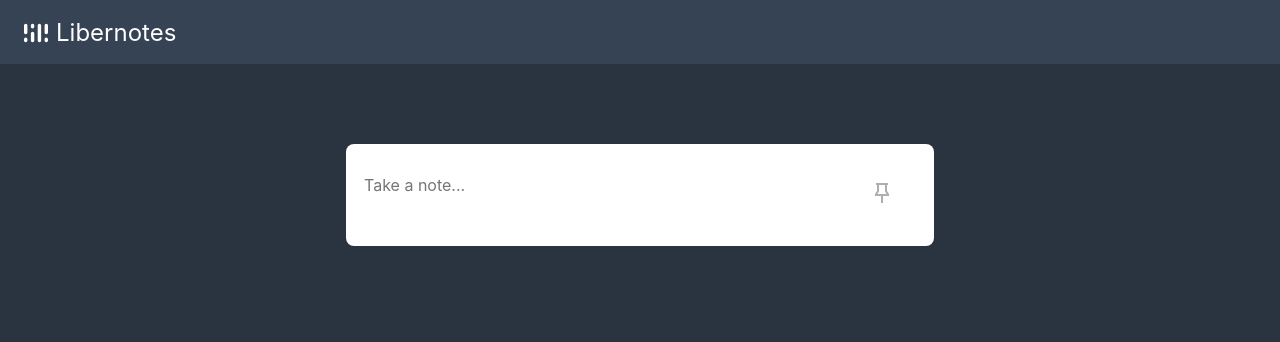
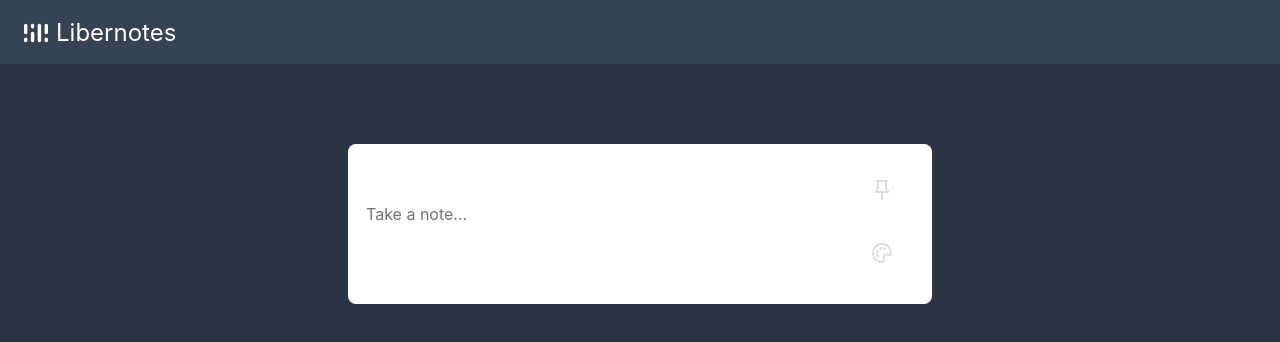
Before and after one commit to ylahti6/libernotes, a React (Create React App) app: page / in a window 1280 px wide. Both pictures are taken after a click on the link "Libernotes". Shown: the top 342 px of the page. Built offline with nearby package versions, Linux system fonts and the light colour scheme.

Commit message:
adding a landing page.

```diff
--- a/src/Login.jsx
+++ b/src/Login.jsx
@@ -44,7 +44,10 @@ export const Login = (props) => {
       <button className="link-btn" onClick={() => props.handlePageChange("mainapp")}>
         Continue as a guest
       </button>
+
     </div>
+
+
 
   );
 };
--- a/src/MainApp.js
+++ b/src/MainApp.js
@@ -1,5 +1,6 @@
 import React, { useState } from "react";
 import { RiPushpin2Line } from "react-icons/ri";
+import { BiPalette } from "react-icons/bi";
 import { AiFillCloseCircle } from "react-icons/ai";
 
 // Import any necessary CSS files
@@ -45,9 +46,16 @@ function MainApp() {
           onChange={handleInputChange}
           onInput={(e) => autoResize(e.target)} // Call autoResize on input
         ></textarea>
-        <button className="outputPin" onClick={moveText}>
-          <RiPushpin2Line />
-        </button>
+
+        <div className="App-header-content-buttons">
+          <button className="outputPin" onClick={moveText}>
+            <RiPushpin2Line />
+          </button>
+
+          <button className="colorPalette" >
+            <BiPalette />
+          </button>
+        </div>
       </div>
 
       <div id="outputDiv">
--- a/src/styles/Global/App.css
+++ b/src/styles/Global/App.css
@@ -105,19 +105,28 @@ a:hover {
   color: var(--dark-app-blue);
   outline: none;
 }
-.App-header-content .outputPin {
+.App-header-content .App-header-content-buttons {
+  display: flex;
+  flex-direction: column;
+  opacity: 0.4;
+}
+.App-header-content .App-header-content-buttons .outputPin, .App-header-content .App-header-content-buttons .colorPalette {
   background: none;
   margin: 1rem;
   font-size: 1.5rem;
   color: var(--grey);
   border: none;
-  padding: 0.25rem 0.5rem;
   cursor: pointer;
 }
-.App-header-content .outputPin:hover {
+.App-header-content .App-header-content-buttons .outputPin:hover, .App-header-content .App-header-content-buttons .colorPalette:hover {
   border-radius: 100%;
+  color: var(--dark-app-blue);
+}
+
+.App-header-content:hover .App-header-content-buttons {
   background-color: var(--light-grey);
-  color: var(--dark-app-blue);
+  border-radius: 5rem;
+  opacity: 1;
 }
 
 #outputDiv {
--- a/src/styles/Global/App.scss
+++ b/src/styles/Global/App.scss
@@ -117,22 +117,37 @@ a:hover {
     outline: none;
   }
 
-  .outputPin {
+  .App-header-content-buttons {
+    display: flex;
+    flex-direction: column;
+    opacity: 0.4;
+
+    .outputPin, .colorPalette {
       background: none;
       margin: 1rem;
       font-size: 1.5rem;
       color: var(--grey);
       border: none;
-    padding: 0.25rem 0.5rem;
       cursor: pointer;
     }
 
-  .outputPin:hover {
+    .outputPin:hover, .colorPalette:hover {
       border-radius: 100%;
-    background-color: var(--light-grey);
+      // background-color: var(--light-grey);
       color: var(--dark-app-blue);
     }
   }
+}
+
+.App-header-content:hover {
+
+  .App-header-content-buttons {
+    background-color: var(--light-grey);
+    border-radius: 5rem;
+   opacity: 1;
+  }
+}
+
 
 #outputDiv {
   height: auto;
```
Also changed, not shown: src/landingPage.js (+16 -0 lines), 1 other file (tests, documents, lock files or other folders). Lines whose indentation alone changed are shown as unchanged.
